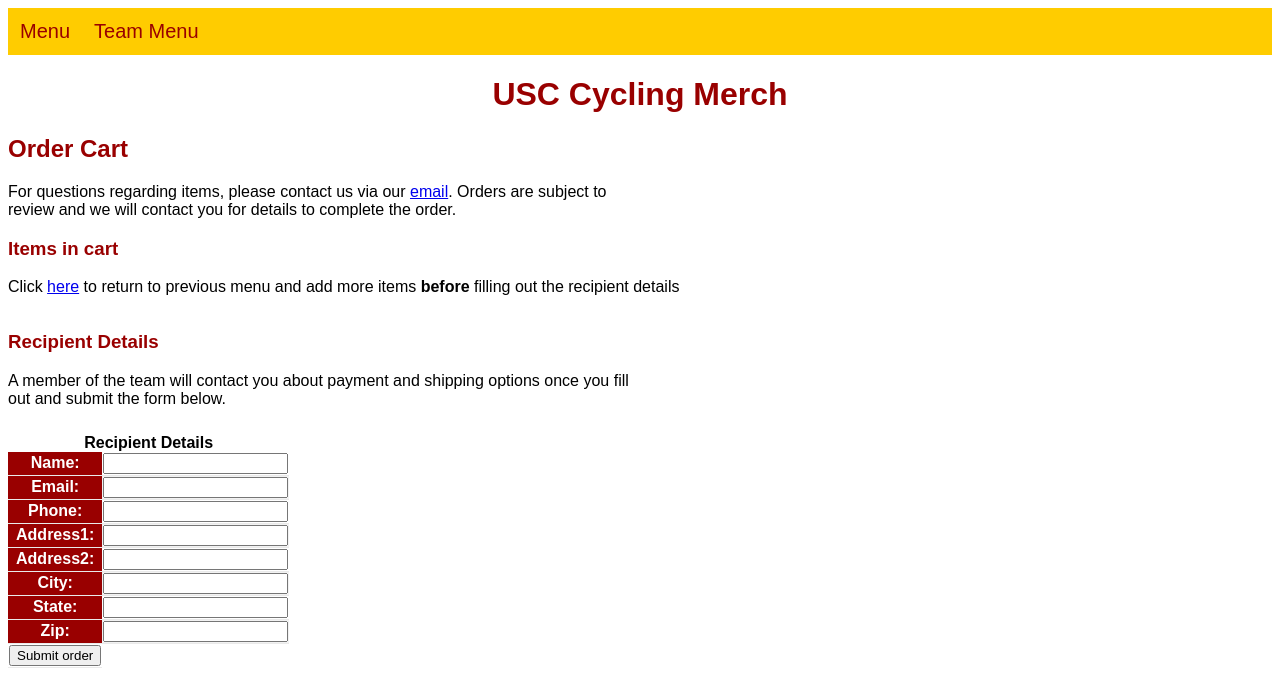
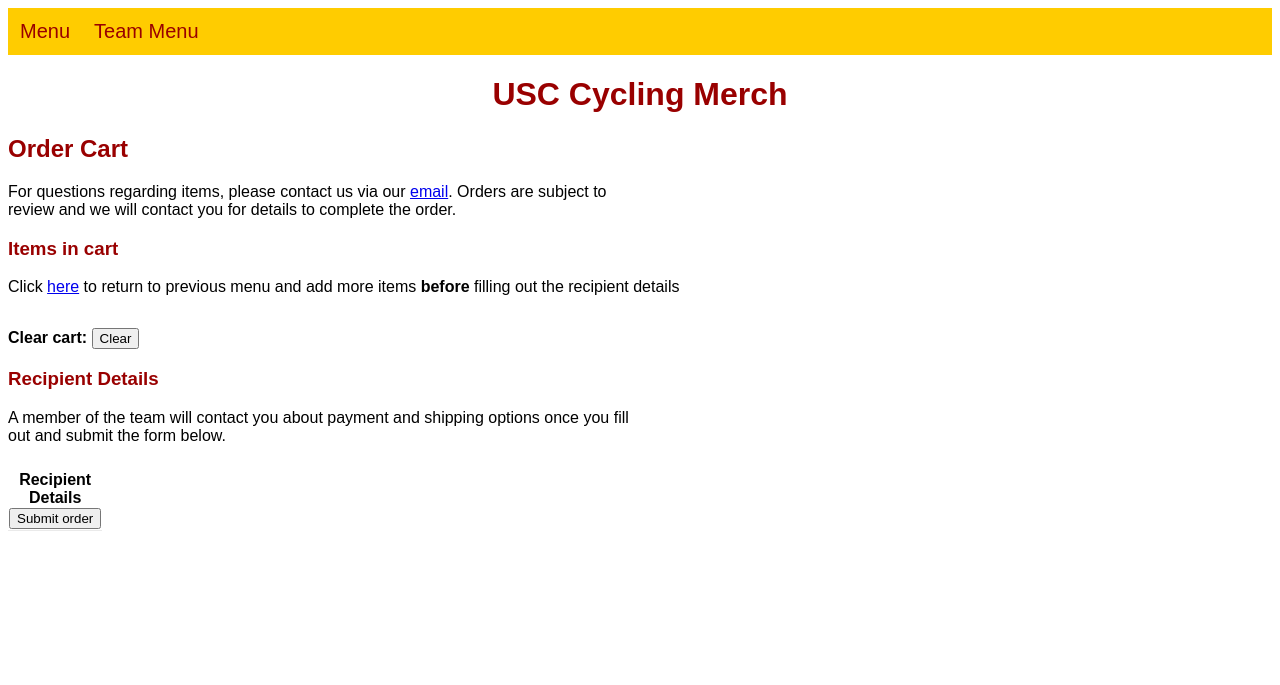
Before and after one commit to kiwiPhrases/sccycling-merch, a Django app: page /order-cart/ in a window 1280 px wide. Shown: the top 685 px of the page. Run offline with Django 3.2, Linux system fonts and the light colour scheme; some libraries are stand-ins or nearby versions.

Commit message:
added option to clear the basket

```diff
--- a/inv_check/templates/inv_check/ordercart.html
+++ b/inv_check/templates/inv_check/ordercart.html
@@ -30,6 +30,13 @@
     </table>
 
     <div style="width:50%">
+        <form id="clear-cart" method="get" action="">
+            <p><b>Clear cart: </b><button id="submit" type="submit" class="btn btn-default">Clear</button>    </p>
+
+        </form>
+    </div>
+
+    <div style="width:50%">
     <h3>Recipient Details</h3>
     <p>A member of the team will contact you about payment and shipping options once you fill out and submit the form below.</p>
     </div>
--- a/inv_check/views.py
+++ b/inv_check/views.py
@@ -210,6 +210,12 @@
             fields['rows'].append(*i['rows'])
         print(fields)
         context = {'fields':fields}
+
+    # clear cart on clear button click:
+    if request.method=='GET':
+        if request.session.get('order'):
+            request.session.pop('order')
+        return render(request, 'inv_check/ordercart.html', context)
 
     # get contact info
     context['contactform'] = orderContactForm()
```
